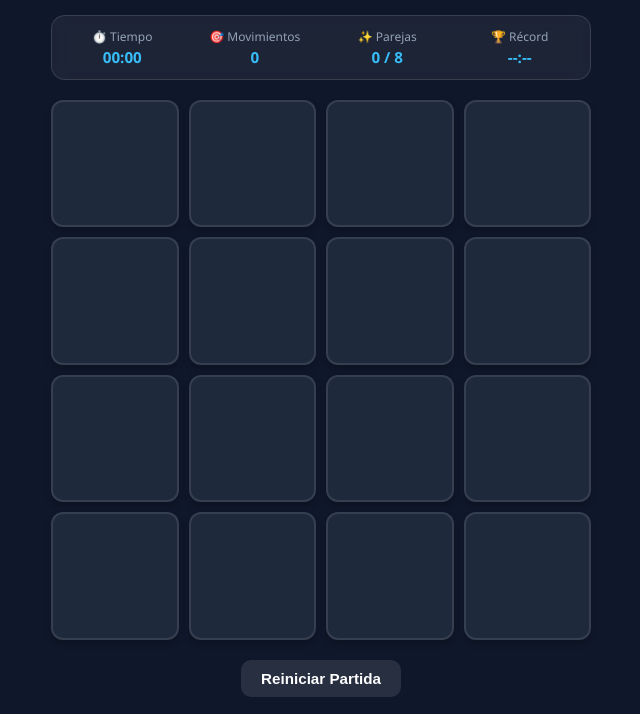
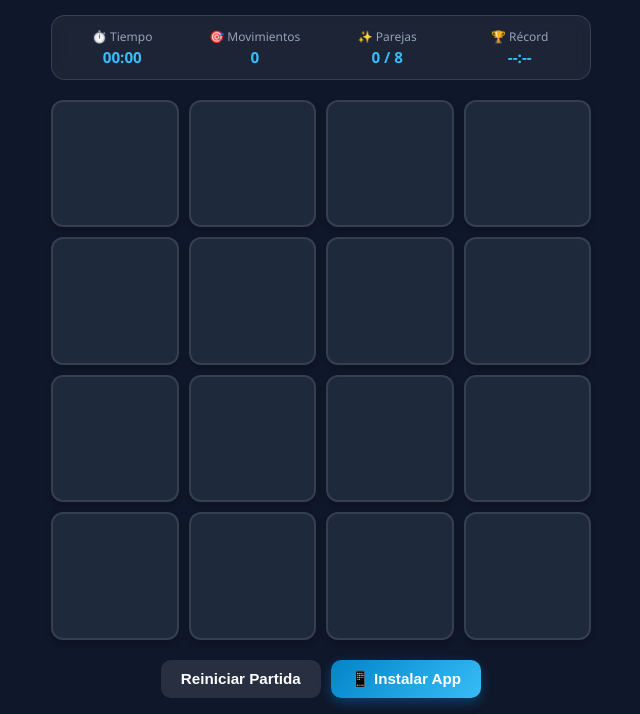
Before and after one commit to javieergomezve-cell/memorama, a plain HTML site: page index.html in a window 1280 px wide. Shown: the part 129-843 px from the top of the page, without its empty margins (319-959 px from the left). Drawn offline with Linux system fonts and the light colour scheme.

Commit message:
Fix HTML encoding issues in index.html

```diff
--- a/index.html
+++ b/index.html
@@ -50,7 +50,7 @@
         <!-- Controles -->
         <div class="controls">
             <button id="btnRestart" class="btn-secondary">Reiniciar Partida</button>
-            <button id="btnInstall" class="btn-primary" style="display: none;">📱 Instalar App</button>
+            <button id="btnInstall" class="btn-primary">📱 Instalar App</button>
         </div>
     </div>
 
```
